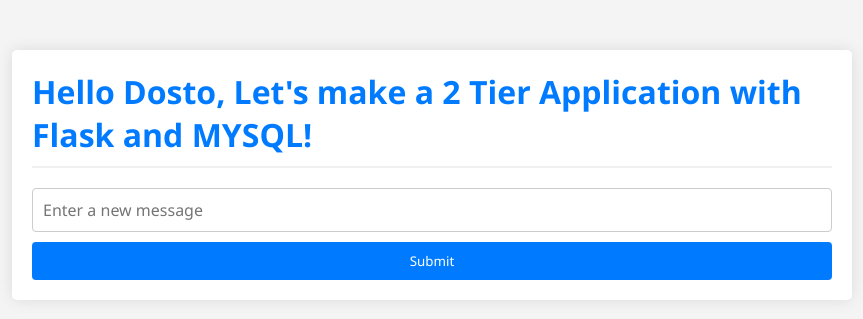
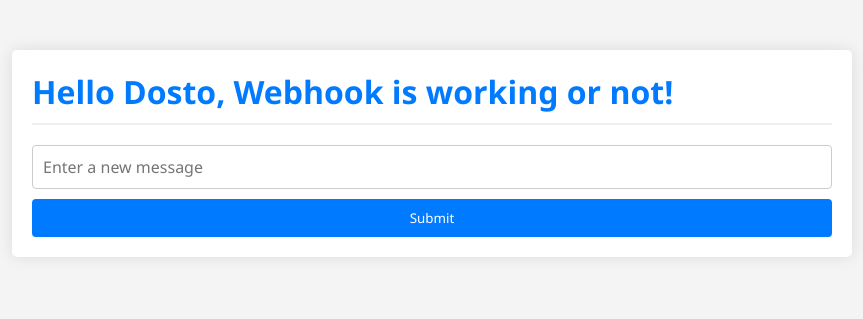
Before and after one commit to Nkonshu/two-tier-flaskapp, a Flask app: page / in a window 1280 px wide. Shown: the top 319 px of the page, without its empty margins (208-1071 px from the left). Run offline with Flask 2, Linux system fonts and the light colour scheme; data that the repository does not hold is empty; some libraries are stand-ins or nearby versions.

Commit message:
Update index.html

```diff
--- a/templates/index.html
+++ b/templates/index.html
@@ -94,7 +94,7 @@
 <body>
     <div class="container">
         <h1>Hello Dosto,
-            Let's make a 2 Tier Application with Flask and MYSQL!</h1>
+            Webhook is working or not!</h1>
         {% for message in messages %}
             <p>{{ message[0] }}</p>
         {% endfor %}
```
